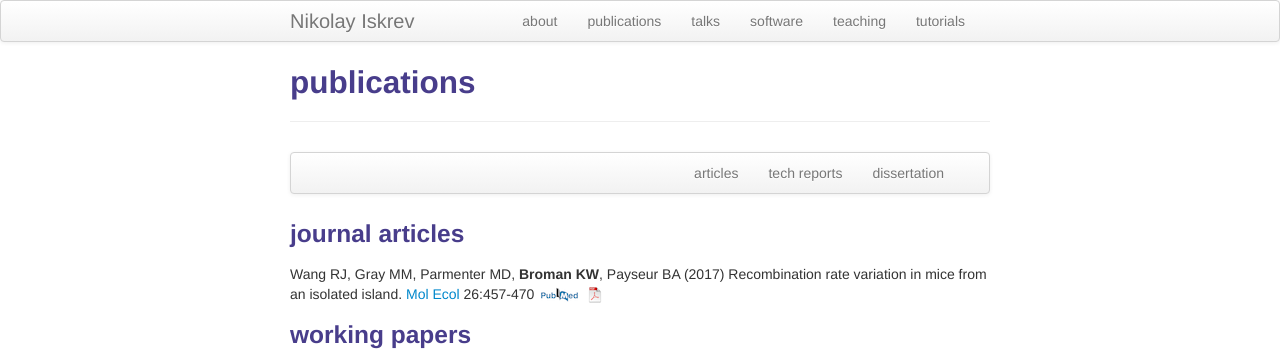
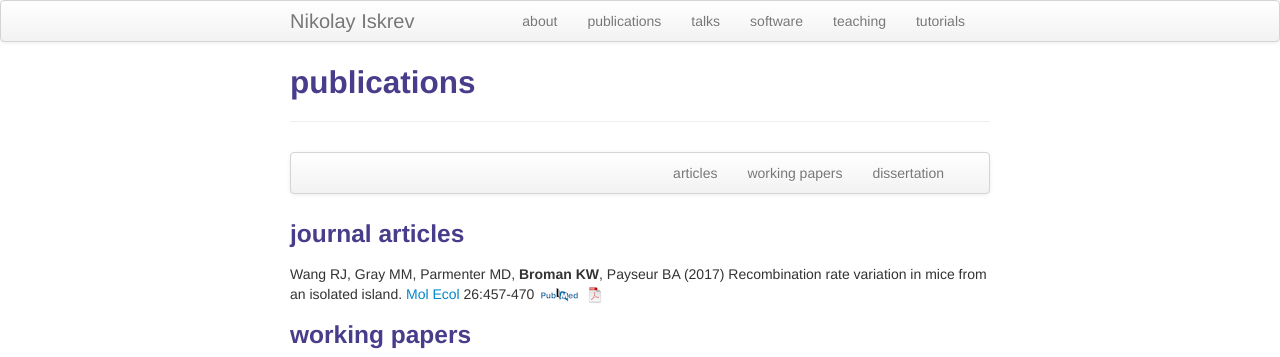
Before and after one commit to niskrev/niskrev.github.io, a Jekyll site: the page built from pages/pubs.md, in a window 1280 px wide. Shown: the top 357 px of the page. Built offline with Jekyll 4.4.1, drawn with Linux system fonts in a browser that asks for light colours.

Commit message:
added TIL

```diff
--- a/_config.yml
+++ b/_config.yml
@@ -58,7 +58,7 @@ JB :
   #   http://s3.amazonaws.com/yoursite/themes/watermelon
   #   /assets
   #
-  # ASSET_PATH : http://kbroman.org/assets/themes/twitter
+  # ASSET_PATH : http://niskrev.github.io/assets/themes/twitter
 
   # These paths are to the main pages Jekyll-Bootstrap ships with.
   # Some JB helpers refer to these paths; change them here if needed.
--- a/pages/pubs.md
+++ b/pages/pubs.md
@@ -8,7 +8,7 @@ description: Nikolay Iskrev's publications
     <div class="navbar-inner">
         <ul class="nav">
             <li><a href="#articles">articles</a></li>
-            <li><a href="#techreports">tech reports</a></li>
+            <li><a href="#techreports">working papers</a></li>
             <li><a href="#thesis">dissertation</a></li>
         </ul>
     </div>
```
Also changed, not shown: pages/TIL.md (renamed from pages/tutorials.md).
